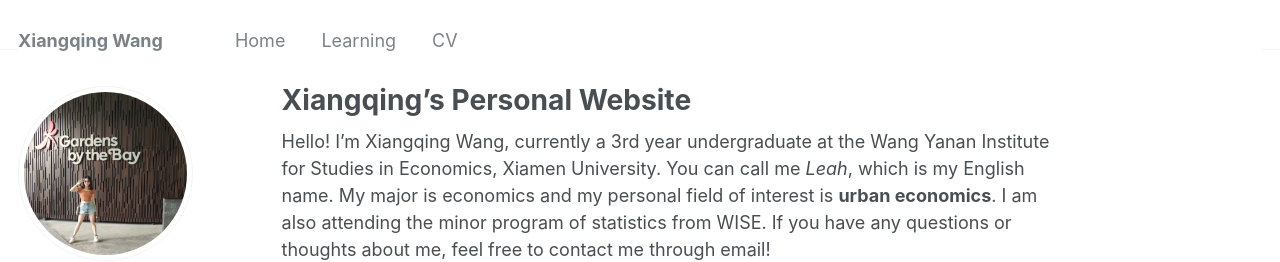
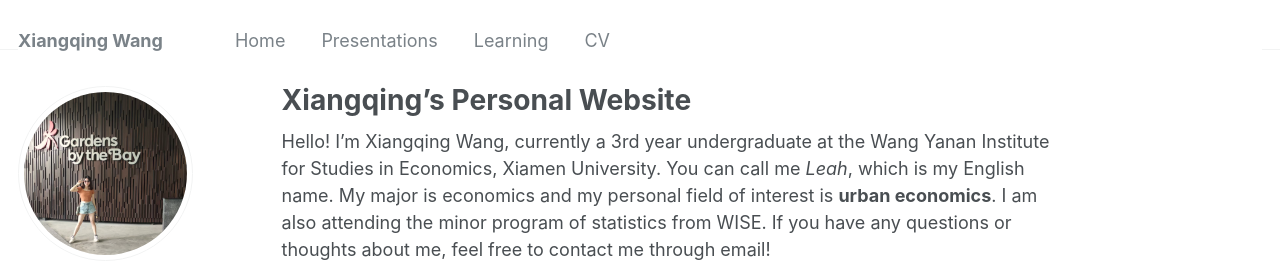
Before and after one commit to leahxqing/leahxqing.github.io, a Jekyll site: the page built from _pages/about.md, in a window 1280 px wide. Shown: the top 262 px of the page. Built offline with Jekyll 4.4.1, drawn with Linux system fonts in a browser that asks for light colours.

Commit message:
Update navigation.yml

```diff
--- a/_data/navigation.yml
+++ b/_data/navigation.yml
@@ -6,8 +6,8 @@ main:
   # - title: "Publications"
   #   url: /publications/
 
-  # - title: "Talks"
-  #   url: /talks/
+  - title: "Presentations"
+    url: /talks/
 
   # - title: "Teaching"
   #   url: /teaching/
```
